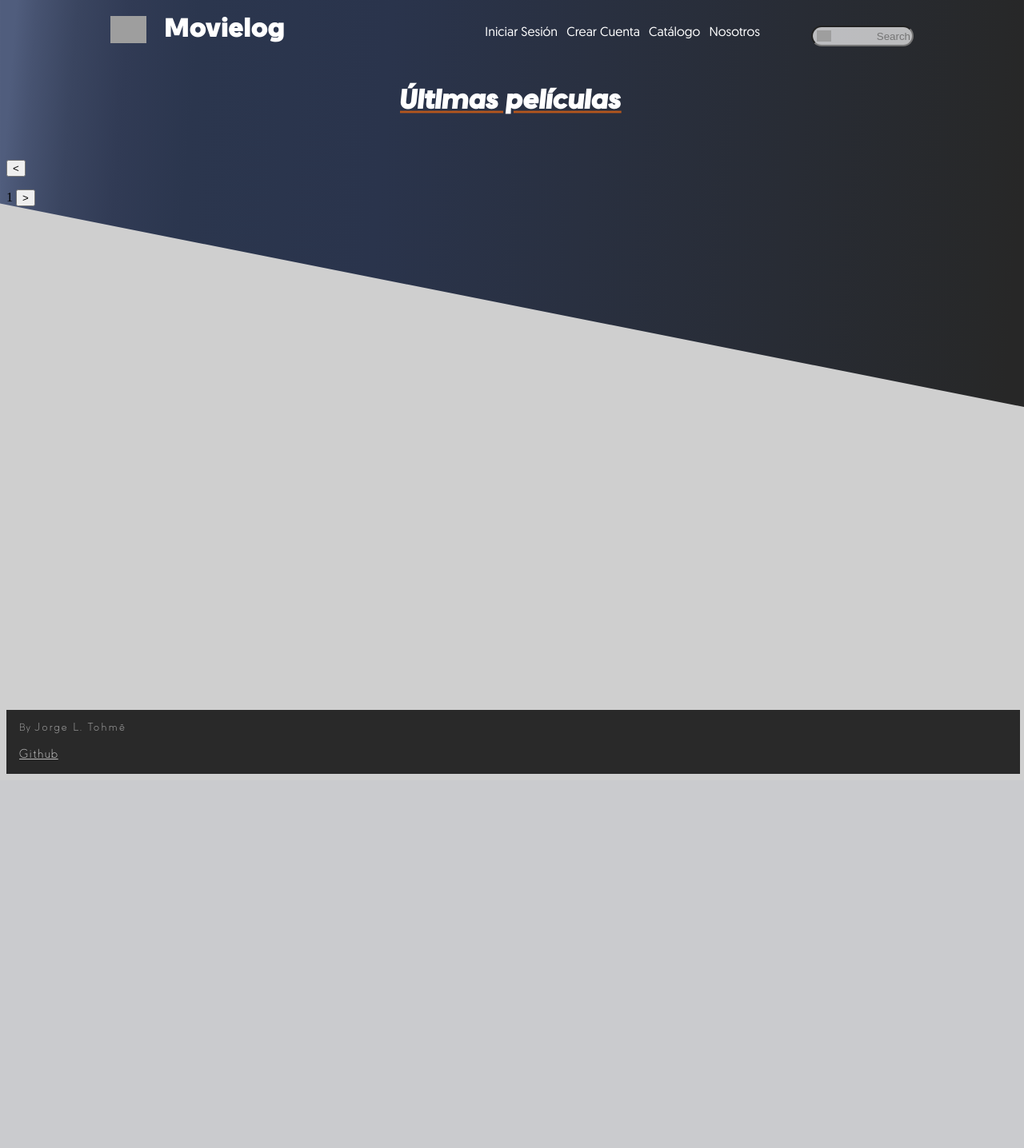
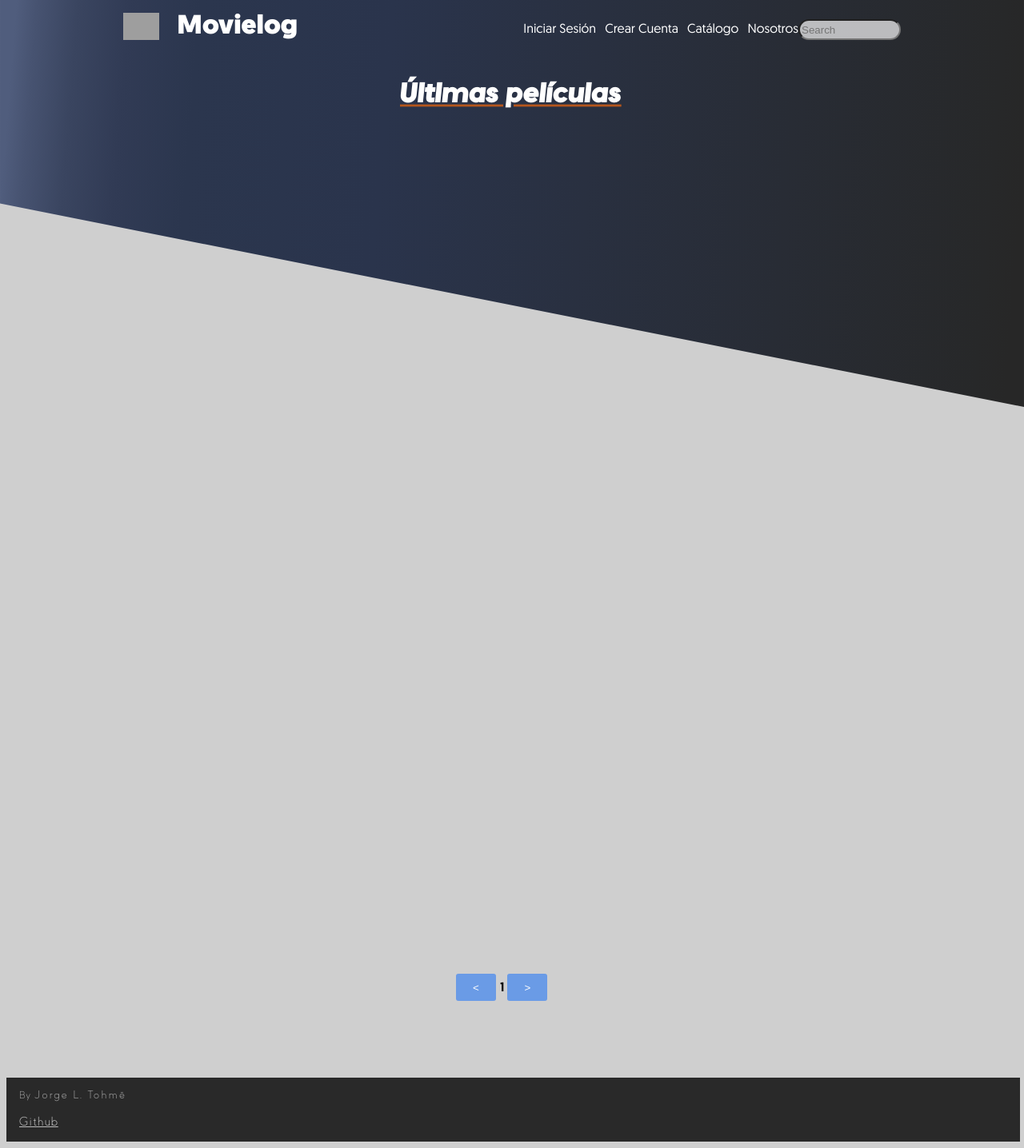
Before and after one commit to JorTohme/Movielog, a PHP site: page / in a window 1280 px wide. Shown: the whole page at 80% size. Before the commit the page ends 968 px from the top, so only its background shows below. Run offline with PHP 8.4, Linux system fonts and the light colour scheme; data that the repository does not hold is empty; grey boxes are pictures that could not be loaded.

Commit message:
Style corrections

```diff
--- a/public/css/style.css
+++ b/public/css/style.css
@@ -112,20 +112,28 @@ h1 {
   transform: scaleX(1);
 }
 
+#menu #search-container {
+  margin-left: 4rem;
+  margin-top: 0.5rem;
+}
+
 #menu input {
   border-radius: 16.5px;
   width: 120px;
   height: 20px;
-  margin-left: 4rem;
-  margin-top: 0.5rem;
   background-color: rgba(255, 255, 255, 0.686);
-  text-align: right;
   text-overflow: ellipsis;
   color: rgb(87, 84, 84);
-  background-image: url(../assets/searchicon.svg);
   background-repeat: no-repeat;
   background-position: 5px;
   background-size: 18px;
+}
+
+#menu #search-button {
+  padding-top: 6px;
+  margin-left: 3px;
+  width: 26px;
+  cursor: pointer;
 }
 
 ::-webkit-scrollbar {
@@ -148,8 +156,11 @@ h1 {
 
   #menu input {
     width: 80px;
+  }
+
+  #menu #search-container {
     position: absolute;
-    top: 110px;
-    right: 130px;
+    top: 95px;
+    right: 50px;
   }
 }
--- a/public/css/style2.css
+++ b/public/css/style2.css
@@ -10,6 +10,7 @@
 
 #maincontent {
   padding-top: 70px;
+  height: 1010px;
 }
 
 h2 {
@@ -57,6 +58,40 @@ h2 {
   height: 470px;
 }
 
+.button-container {
+  width: 140px;
+  display: block;
+  margin-left: auto;
+  margin-right: auto;
+  margin: none;
+  border: none;
+  overflow: visible;
+}
+
+.page-button {
+  display: inline-flex;
+  justify-content: center;
+  align-items: center;
+  margin: none;
+  border: none;
+}
+
+.page-number{
+  margin-left: 5px;
+  margin-right: 10px;
+  font-family: Geomanist-Medium, sans-serif;
+}
+
+.page-button button{
+  height: 34px;
+  width: 50px;
+  border: none;
+  cursor: pointer;
+  color: white;
+  background-color: rgb(106, 155, 230);
+  border-radius: 3px;
+}
+
 footer {
   position: absolute;
   font-family: 'Coves-Light';
@@ -97,7 +132,16 @@ footer .info a:visited {
   color: white;
 }
 
+@media (max-width: 1000px) {
+  #maincontent {
+    height: auto;
+  }
+}
+
 @media (max-width: 800px) {
+  #maincontent {
+    height: auto;
+  }
   .movie p {
     text-align: center;
     font-family: 'Geomanist-Medium';
@@ -107,4 +151,7 @@ footer .info a:visited {
     top: 10em;
     right: 2em;
   }
+  .page-number{
+    color:white;
+  }
 }
```
Also changed, not shown: public/css/admin.css (+97 -9 lines), public/css/merch.css (+16 -4 lines), public/css/signin.css (+7 -0 lines).
